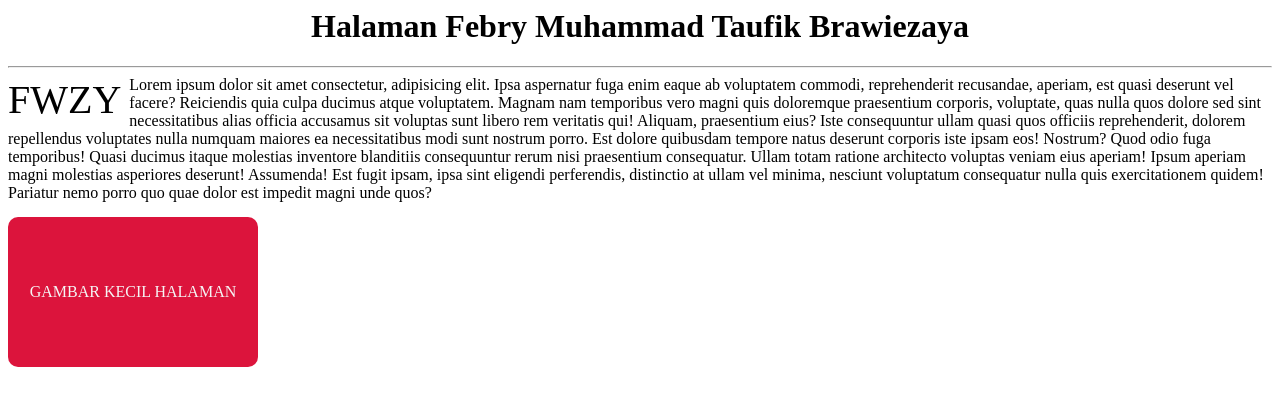
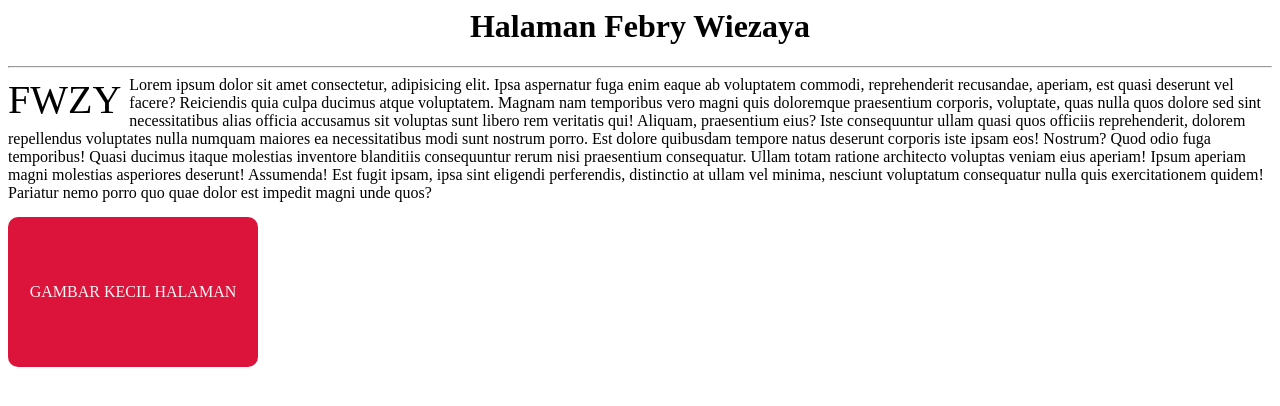
Before and after one commit to febrywiezaya/febrywiezaya.github.io, a plain HTML site: page index.html in a window 1280 px wide. Drawn offline with Linux system fonts and the light colour scheme.

Commit message:
ubah teks h1

```diff
--- a/index.html
+++ b/index.html
@@ -1,7 +1,7 @@
 <title>Febry Wiezaya's Homepage</title>
 <link rel="stylesheet" href="style.css">
 
-<h1>Halaman Febry Muhammad Taufik Brawiezaya</h1>
+<h1>Halaman Febry Wiezaya</h1>
 <hr>
 <div id="fwzy">
     FWZY
```
